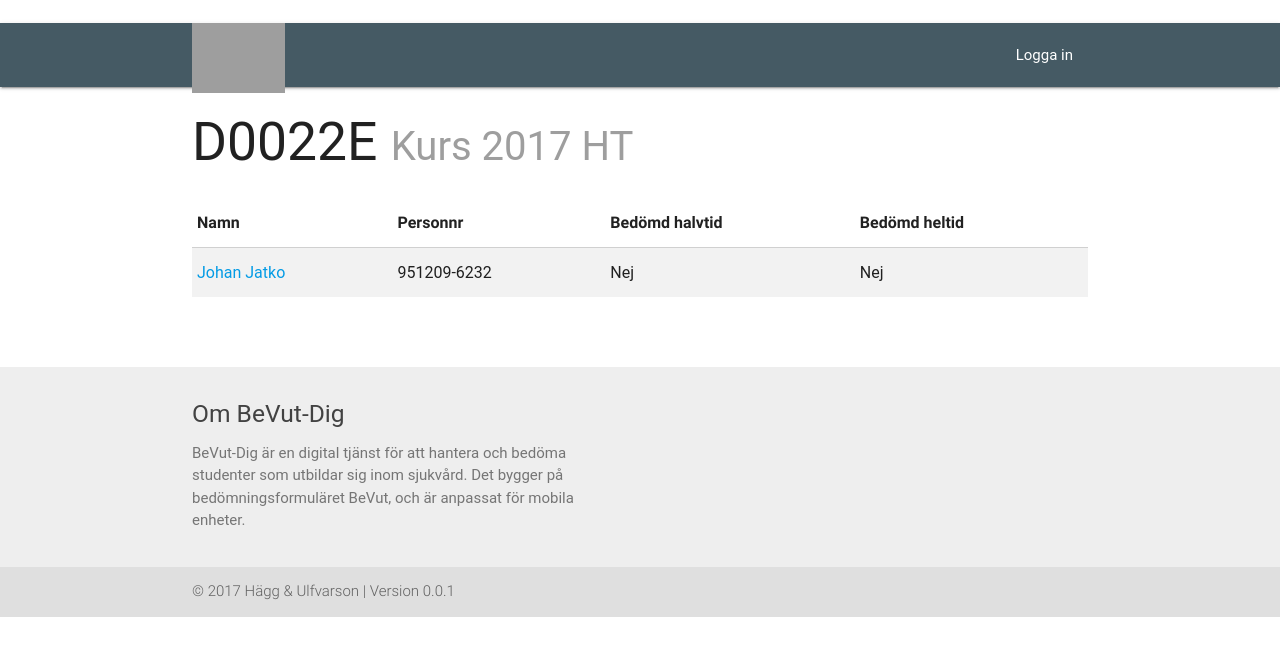
After one commit to ArmedGuy/BeVut, a Django app: template Bevut/app/templates/app/course.html in a window 1280 px wide. The commit adds this page. Shown: the top 656 px of the page. Run offline with Django 3.2, Linux system fonts and the light colour scheme; the template is opened without the code that fills it: values that come from a table or form of the project are taken from there, others are empty; data comes from the database, SQL or seed files in the repository; both versions use the stored data as it was after the commit; some libraries are stand-ins or nearby versions; some web fonts are replaced; grey boxes are pictures that could not be loaded.

Commit message:
start of course view

```diff
--- a/Bevut/Bevut/urls.py
+++ b/Bevut/Bevut/urls.py
@@ -19,7 +19,7 @@ urlpatterns = [
     # Examples:
     url(r'^$', app.views.home, name='home'),
     url(r'^app/$', app.views.courses, name='app_home'),
-    url(r'^app/course/(?<id>[0-9]+)/$', app.views.course, name='course'),
+    url(r'^app/course/(?P<id>[0-9]+)/$', app.views.course, name='course'),
     url(r'^login/$',
         django.contrib.auth.views.login,
         {
--- a/Bevut/app/models.py
+++ b/Bevut/app/models.py
@@ -44,7 +44,7 @@ class FormTemplate(models.Model):
     name = models.CharField("Namn", max_length=64)
     has_well_done = models.BooleanField("Kan betyget väl godkänt ges?", help_text="Kryssa i det här om du vill att betygskriterier för väl godkänt ska synas och bedömas")
     applied = models.BooleanField("Har formuläret applicerats på en kurs?", default=False)
-    course = models.ForeignKey(Course, related_name = "form_template", verbose_name = "Applicerad på kurs", null = True, default = None)
+    course = models.ForeignKey(Course, related_name = "form_templates", verbose_name = "Applicerad på kurs", null = True, default = None)
 
     def __str__(self):
         if self.applied:
@@ -71,11 +71,15 @@ class FormOption(models.Model):
 
 class StudentForm(models.Model):
     student = models.ForeignKey(Student)
+    course = models.ForeignKey(Course, related_name = "student_forms", null = True)
     template = models.ForeignKey(FormTemplate)
     location = models.CharField("VFU-placering", max_length=256)
+    midterm_signed = models.BooleanField("Halvtidsbedömning gjord")
+    fullterm_signed = models.BooleanField("Heltidsbedömning gjord")
+    locked = models.BooleanField("Låst")
 
     def __str__(self):
-        return "%s (%s)" % (self.student.name, self.student.course.name)
+        return "%s (%s)" % (self.student.name, self.course.name)
 
     class Meta:
         verbose_name = "studentformulär"
@@ -84,8 +88,8 @@ class StudentForm(models.Model):
 class FormSigningAttendance(models.Model):
     title = models.CharField("Titel/befattning", max_length=256)
     name = models.CharField("Namn", max_length=256)
-    midterm_sign = models.ForeignKey(StudentForm, related_name="midterm_signed")
-    term_sign = models.ForeignKey(StudentForm, related_name="term_signed")
+    midterm_sign = models.ForeignKey(StudentForm, related_name="midterm_user_signed")
+    term_sign = models.ForeignKey(StudentForm, related_name="fullterm_user_signed")
 
     class Meta:
         verbose_name = "signerat namn"
--- /dev/null
+++ b/Bevut/app/templates/app/course.html
@@ -0,0 +1,47 @@
+{% extends "app/app_layout.html" %}
+
+{% block content %}
+<div class="container">
+    <h2>{{ course.name }} <small class="grey-text">Kurs {{ course.year }} {{ course.term }}</small></h2>
+    {% if course.form_templates.count != 0 %}
+    <table class="striped">
+        <thead>
+            <tr>
+                <th>Namn</th>
+                <th>Personnr</th>
+                <th>Bedömd halvtid</th>
+                <th>Bedömd heltid</th>
+            </tr>
+        </thead>
+        <tbody>
+            {% for f in student_forms %}
+            <tr>
+                <td><a href="/app/form/{{ f.id }}">{{ f.student.name }}</a></td>
+                <td>{{f.student.ssn}}</td>
+                <td>{% if f.has_midterm %}Ja{%else%}Nej{% endif %}</td>
+                <td>{% if f.has_fullterm %}Ja{%else%}Nej{% endif %}</td>
+            </tr>
+            {% endfor %}
+        </tbody>
+    </table>
+    {% else %}
+    <div><p>Denna kurs har inga formulär applicerade än</p></div>
+    <table class="striped">
+        <thead>
+            <tr>
+                <th>Namn</th>
+                <th>Personnr</th>
+            </tr>
+        </thead>
+        <tbody>
+            {% for s in students %}
+            <tr>
+                <td>{{ student.name }}</td>
+                <td>{{ student.ssn}}</td>
+            </tr>
+            {% endfor %}
+        </tbody>
+    </table>
+    {% endif %}
+</div>
+{% endblock %}
--- a/Bevut/app/templates/app/index.html
+++ b/Bevut/app/templates/app/index.html
@@ -2,7 +2,7 @@
 
 {% block content %}
 <div class="container">
-    <h2>Klasser</h2>
+    <h2>Kurser</h2>
     <table class="striped">
         <thead>
             <tr>
@@ -15,7 +15,7 @@
         <tbody>
             {% for c in courses %}
             <tr>
-                <td><a href="/course/{{c.id}}">{{ c.name }}</a></td>
+                <td><a href="/app/course/{{c.id}}">{{ c.name }}</a></td>
                 <td>{{c.year}}</td>
                 <td>{{c.term}}</td>
                 <td>{{c.weeks}}v</td>
--- a/Bevut/app/views.py
+++ b/Bevut/app/views.py
@@ -18,10 +18,11 @@ def home(request):
 
 @login_required
 def courses(request):
-    courses = Course.objects.filter(applied=True)
+    courses = Course.objects.filter()
     return render(request, "app/index.html", {"courses": courses})
 
 
 def course(request, *args, **kwargs):
     course = get_object_or_404(Course, pk=kwargs['id'])
-    return render(request, "app/course.html", {"course": course})
+    student_forms = course.student_forms.all()
+    return render(request, "app/course.html", {"course": course, "student_forms": student_forms})
```
Also changed, not shown: Bevut/app/migrations/0010_auto_20170423_1509.py (added), Bevut/db.sqlite3, 2 other files.
